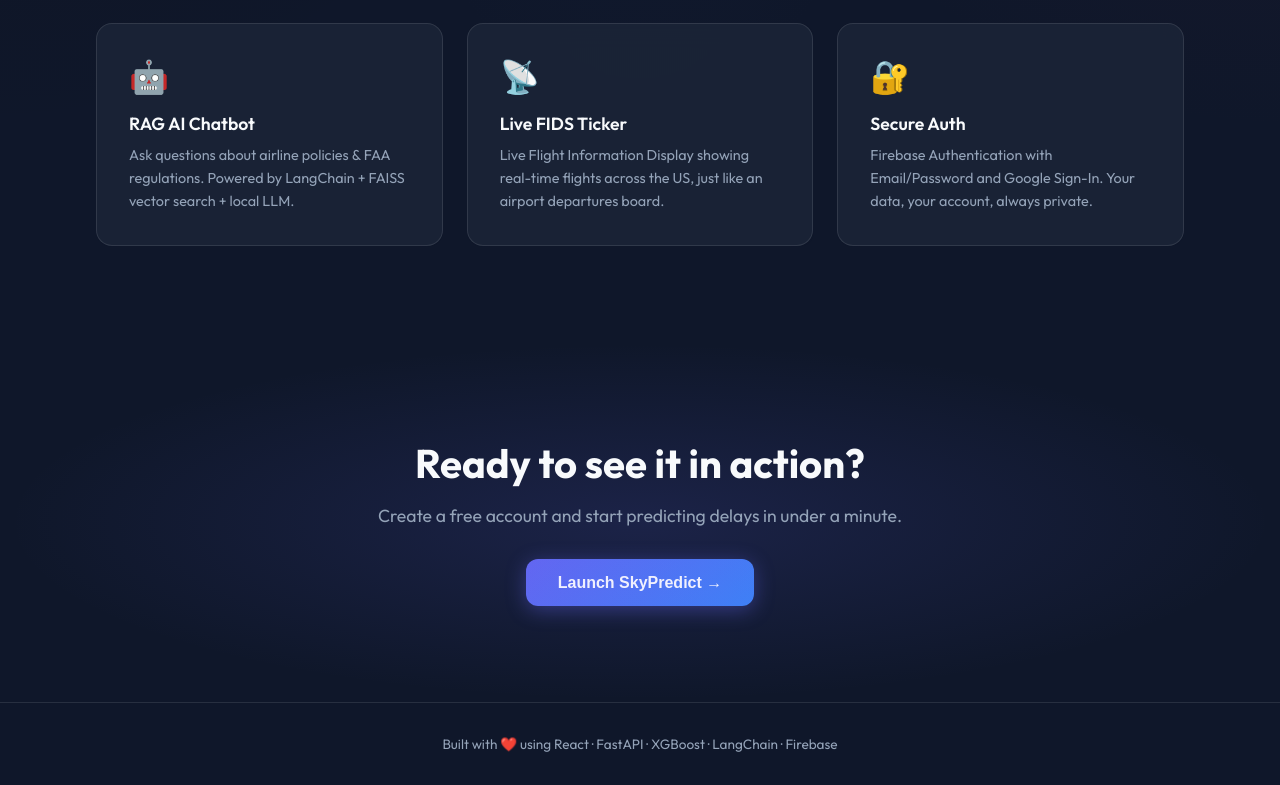
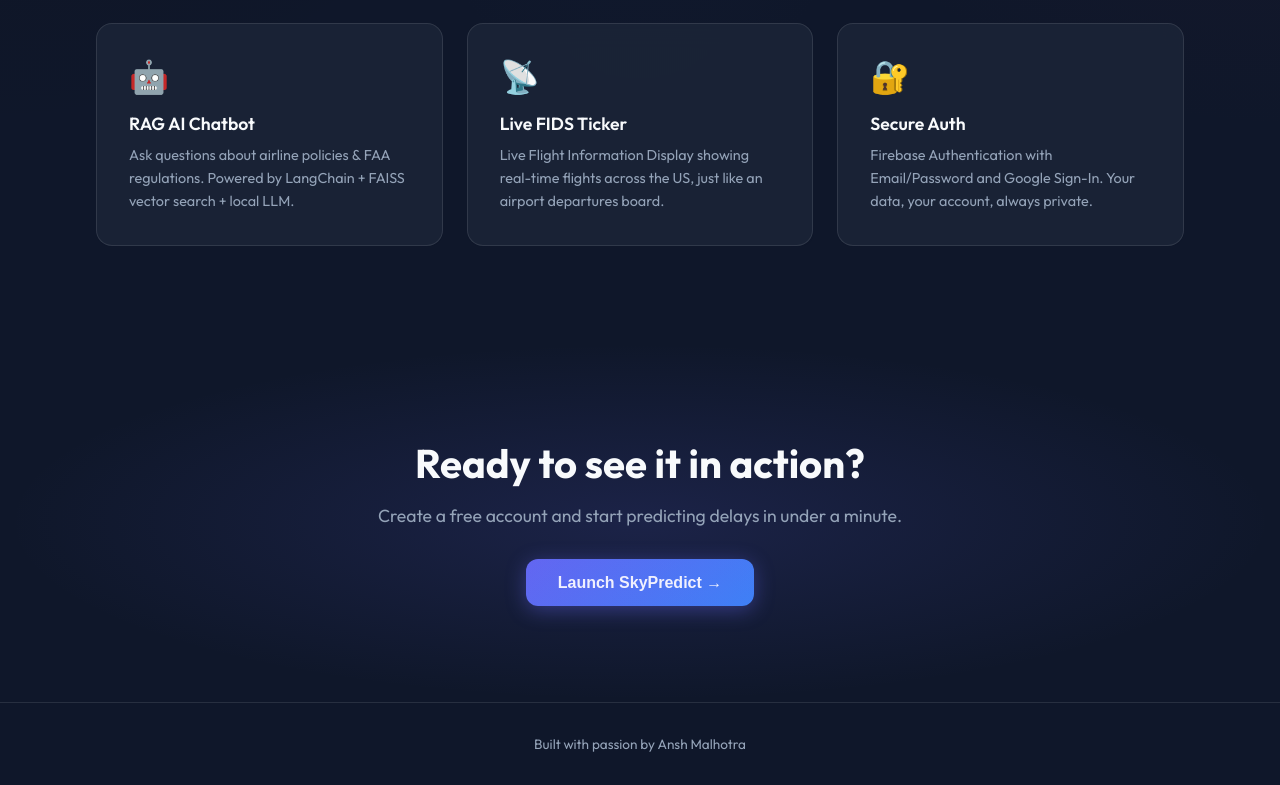
Before and after one commit to ansh-Bytes217/Airline-Delay-Prediction, a React (Vite) app in the folder frontend/: page / in a window 1280 px wide. Shown: the part 1444-2229 px from the top of the page. Built offline with nearby package versions, Linux system fonts and the light colour scheme; no server answers.

Commit message:
feat(frontend): design futuristic glassmorphism landing home page

```diff
--- a/frontend/src/pages/LandingPage.jsx
+++ b/frontend/src/pages/LandingPage.jsx
@@ -133,7 +133,7 @@
       </section>
 
       <footer className="landing-footer">
-        <p>Built with ❤️ using React · FastAPI · XGBoost · LangChain · Firebase</p>
+        <p>Built with passion by Ansh Malhotra</p>
       </footer>
     </div>
   );
```
